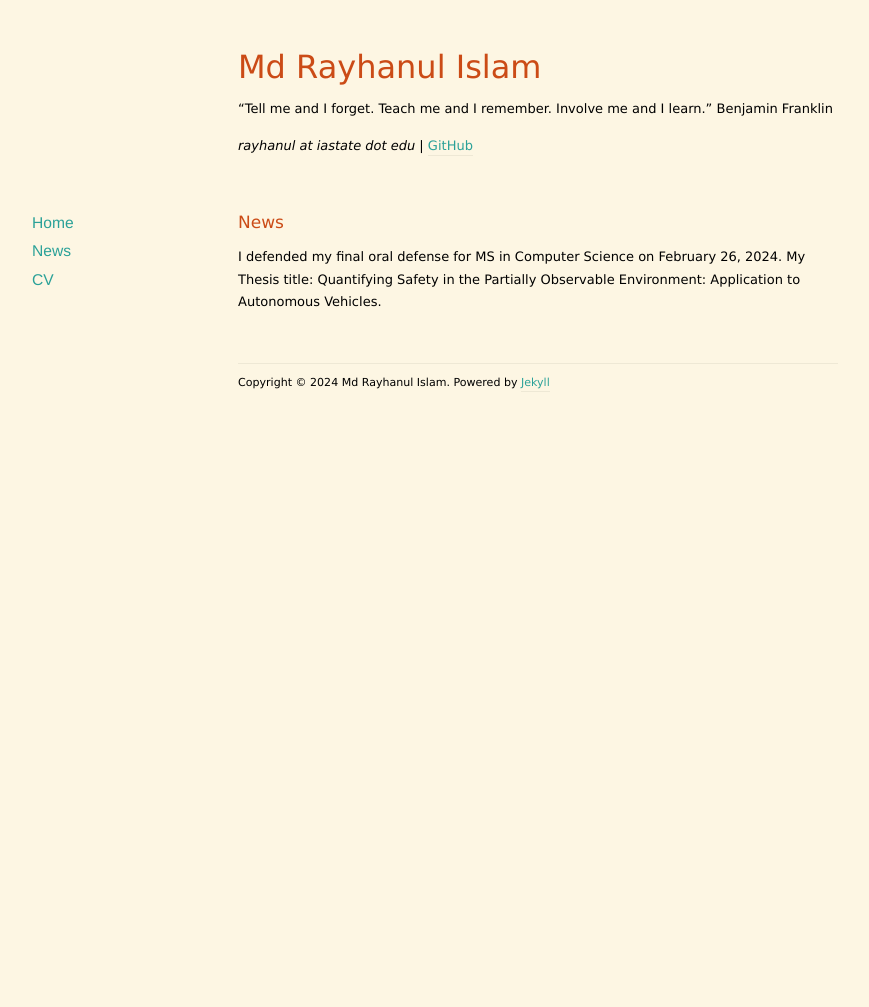
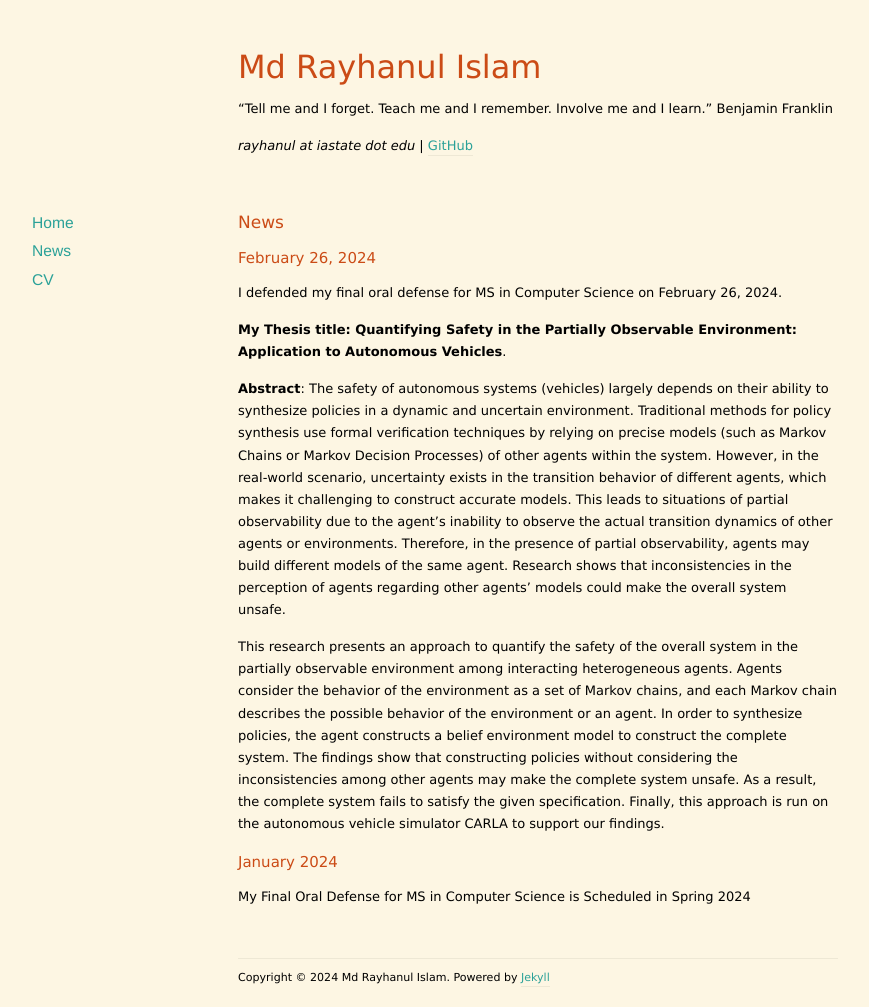
Before and after one commit to rayhanul/rayhanul.github.io, a Jekyll site: the page built from news/index.markdown, in a window 1280 px wide. Shown: the whole page, without its empty margins (102-971 px from the left). Built offline with Jekyll 4.4.1, drawn with Linux system fonts in a browser that asks for light colours; nearby versions of some CDN libraries; before the commit the page ends 900 px from its top, so only the background shows below that.

Commit message:
Update index.markdown: news of thesis title

```diff
--- a/news/index.markdown
+++ b/news/index.markdown
@@ -7,4 +7,14 @@ title: News
 <!-- Talk at [PPI Industry-University Collaborative Research Center](https://www.ppicenter.org) - 2020 ([slides](https://github.com/maldil/maldil.github.io/blob/master/slides/PPI2020.pptx))<br>
 Talk at ICST-2016 [Sensor platform for non-invasive ubiquitous current sensing](https://ieeexplore.ieee.org/abstract/document/7796322)  | China Nanjing (slides) -->
 
-I defended my final oral defense for MS in Computer Science on February 26, 2024. My Thesis title: Quantifying Safety in the Partially Observable Environment: Application to Autonomous Vehicles.
+## February 26, 2024
+I defended my final oral defense for MS in Computer Science on February 26, 2024.
+
+**My Thesis title: Quantifying Safety in the Partially Observable Environment: Application to Autonomous Vehicles**.
+
+**Abstract**: The safety of autonomous systems (vehicles) largely depends on their ability to synthesize policies in a dynamic and uncertain environment. Traditional methods for policy synthesis use formal verification techniques by relying on precise models (such as Markov Chains or Markov Decision Processes) of other agents within the system. However, in the real-world scenario, uncertainty exists in the transition behavior of different agents, which makes it challenging to construct accurate models. This leads to situations of partial observability due to the agent's inability to observe the actual transition dynamics of other agents or environments. Therefore, in the presence of partial observability, agents may build different models of the same agent. Research shows that inconsistencies in the perception of agents regarding other agents' models could make the overall system unsafe.
+
+This research presents an approach to quantify the safety of the overall system in the partially observable environment among interacting heterogeneous agents. Agents consider the behavior of the environment as a set of Markov chains, and each Markov chain describes the possible behavior of the environment or an agent. In order to synthesize policies, the agent constructs a belief environment model to construct the complete system. The findings show that constructing policies without considering the inconsistencies among other agents may make the complete system unsafe. As a result, the complete system fails to satisfy the given specification. Finally, this approach is run on the autonomous vehicle simulator CARLA to support our findings.
+
+## January 2024
+My Final Oral Defense for MS in Computer Science is Scheduled in Spring 2024
```
